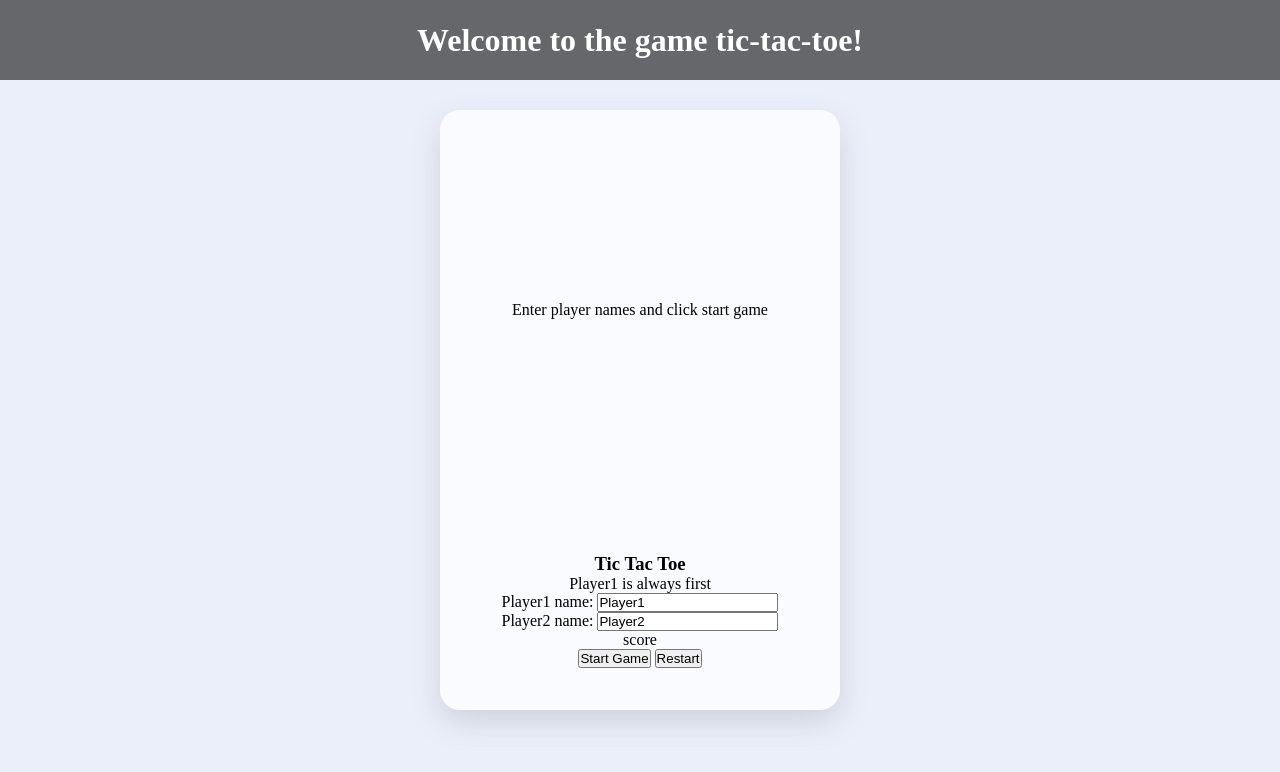
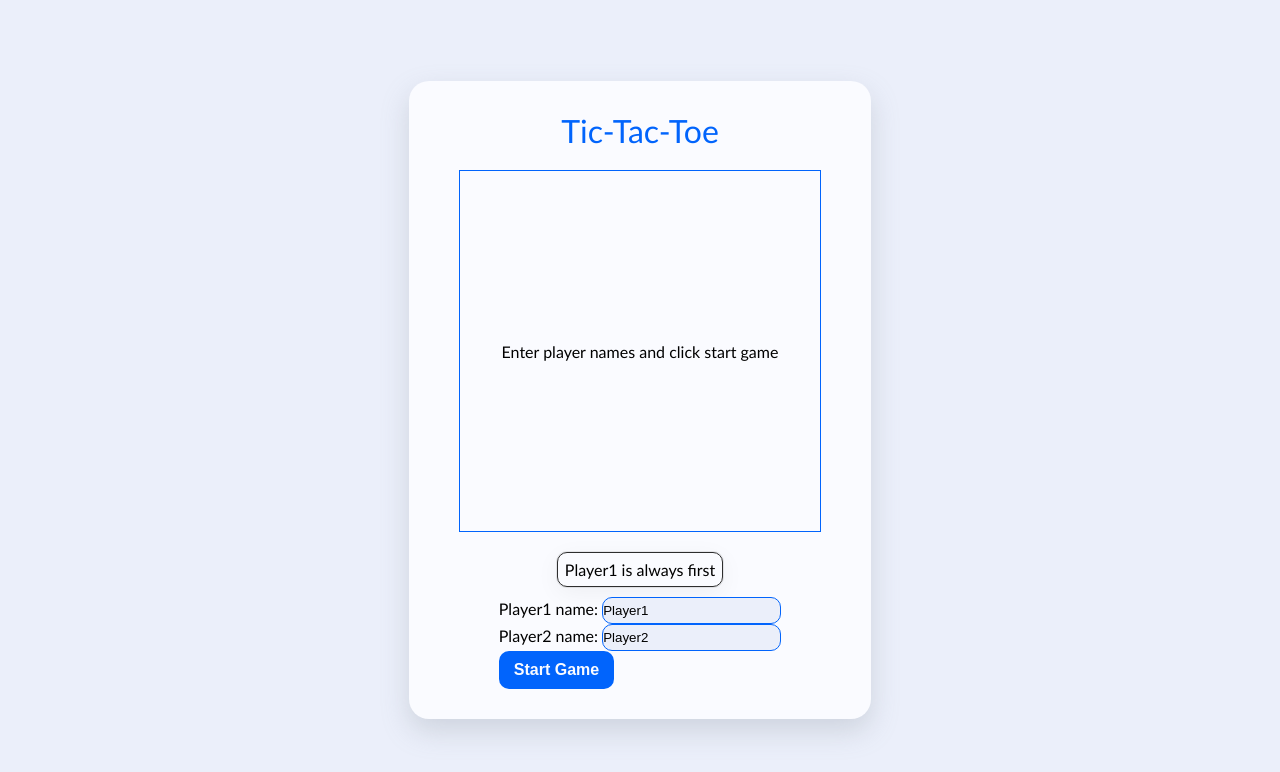
Before and after one commit to nikola88393/Tic-tac-toe-odin, a plain HTML site: page index.html in a window 1280 px wide. Drawn offline with Linux system fonts and the light colour scheme.

Commit message:
game now show only inputs before starting and only score while playing

```diff
--- a/index.html
+++ b/index.html
@@ -8,9 +8,9 @@
     <title>Tic-tac-toe</title>
 </head>
 <body>
-    <header><h1>Welcome to the game tic-tac-toe!</h1></header>
     <main>
         <div class="gameContainer">
+            <div class="header">Tic-Tac-Toe</div>
             <div class="boardContainer">
                 <div class="overlay announcer"></div>
                 <div class="board">
@@ -20,7 +20,6 @@
                 </div>
             </div>
             <div class="infoContainer">
-                <h3>Tic Tac Toe</h3>
                 <div class="announcer">
                     Player1 is always first
                 </div>
@@ -34,17 +33,18 @@
                         <label for="player2">Player2 name:</label>
                         <input type="text" id="player2" value="Player2">
                     </div>
+                    <button class="button" id="startGameButton">Start Game</button>
+
                 </div>
                 <div class="scoreBoard">
-                    score
+                    <!-- score -->
                     <p class="player1Score"></p>
                     <p class="player2Score"></p>
+                    <button class="button" id="restartGameButton">Restart Game</button>
                 </div>
 
-                <div class="controlButtons">
-                    <button id="startGameButton">Start Game</button>
-                    <button id="restartGameButton">Restart</button>
-                </div>
+                <!-- <div class="controlButtons"> -->
+                <!-- </div> -->
 
             </div>
         </div>
--- a/script.js
+++ b/script.js
@@ -115,6 +115,7 @@ let game = (function () {
             ];
 
             gameboard.drawBoard();
+            toggleInputsAndScore();
             setScoreCounter();
             markBoard();
         };
@@ -141,6 +142,7 @@ let game = (function () {
             container.appendChild(introText);
             gameboard.updateAnnouncer('Player1 is always first');
             gameboard.resetBoard();
+            toggleInputsAndScore();
         };
 
         restartButton.addEventListener('click', restartButtonClickHandler);
@@ -198,6 +200,17 @@ let game = (function () {
         setScoreCounter();
     }
 
+    let toggleInputsAndScore = () => {
+        let inputContainer = document.querySelector('.inputContainer');
+        let inputContainerStyle = window.getComputedStyle(inputContainer);
+        inputContainer.style.display = (inputContainerStyle.getPropertyValue('display') === 'block') ? 'none' : 'block';
+
+        let scoreContainer = document.querySelector('.scoreBoard');
+        let scoreContainerStyle = window.getComputedStyle(scoreContainer);
+        scoreContainer.style.display = (scoreContainerStyle.getPropertyValue('display') === 'none') ? 'block' : 'none';
+    };
+
+
     let timeout = () => {
         let overlay = document.querySelector('.overlay')
         overlay.style.display = 'flex';
--- a/style.css
+++ b/style.css
@@ -14,31 +14,31 @@ body {
     height: 100vh;
     overflow: hidden;
     background-color: var(--mainBackground);
+    font-family: 'Trebuchet MS', 'Lucida Sans Unicode', 'Lucida Grande', 'Lucida Sans', Arial, sans-serif;
 }
 
-header {
-    background-color: rgba(46, 46, 46, 0.7);
-    color: white;
-    height: 80px;
+main {
+    height: 100%;
     display: flex;
     align-items: center;
     justify-content: center;
 }
 
-main {
-    /* height: 100%; */
+.header {
     display: flex;
-    /* align-items: center; */
+    align-items: center;
     justify-content: center;
+    width: 100%;
+    height: 100%;
+    font-size: 2rem;
+    color: var(--blue);
 }
 
 .gameContainer {
-    margin-top: 30px;
+    padding: 30px;
     background-color: var(--boxBackground);
     display: flex;
     flex-direction: column;
-    width: 400px;
-    height: 600px;
     border-radius: 20px;
     box-shadow: var(--shadow);
     position: relative;
@@ -50,20 +50,23 @@ main {
     flex-direction: column;
     justify-content: center;
     align-items: center;
+    gap: 10px;
 }
 
 .boardContainer {
-    padding: 20px;
+    /* padding: 20px; */
+    margin: 20px;
     position: relative;
-    height: 100%;
+    /* height: 100%; */
+    /* width: 100%; */
     display: flex;
     align-items: center;
     justify-content: center;
 }
 
 .cell {
-    /* height: 70px; */
-    /* width: 70px; */
+    font-weight: 700;
+    color: black;
     display: flex;
     align-items: center;
     justify-content: center;
@@ -80,19 +83,62 @@ main {
 
 .board {
     display: grid;
+    border: 1px solid var(--blue);
+    height: 100%;
+    width: 100%;
     grid-template-columns: repeat(3, 120px);
     grid-template-rows: repeat(3, 120px);
 }
 
+.announcer {
+    border: 1px solid red;
+    padding: 7px;
+    border-radius: 10px;
+    border: 1px solid rgba(46, 46, 46, 1);
+    box-shadow: rgba(0, 0, 0, 0.05) 0px 6px 24px 0px, rgba(0, 0, 0, 0.08) 0px 0px 0px 1px;
+}
+
 .overlay {
     display: none;
+    padding: 0px;
     align-items: center;
     justify-content: center;
     background-color: rgba(46, 46, 46, 0.9);
     position: absolute;
-    border-top-left-radius: 20px;
-    border-top-right-radius: 20px;
+    border-radius: 0px;
+    font-weight: 700;
+    font-size: 2rem;
     width: 100%;
     height: 100%;
     color: var(--boxBackground);
 }
+
+.button {
+    border: none;
+    font-size: 1em;
+    padding: 10px 15px 10px 15px;
+    border-radius: 10px;
+    background-color: var(--blue);
+    color: var(--boxBackground);
+    font-weight: 600;
+}
+
+
+.player1name input,
+.player2name input {
+    border: none;
+    background-color: var(--mainBackground);
+    border: 1px solid var(--blue);
+    height: 25px;
+    border-radius: 10px;
+    /* margin: 5px; */
+}
+
+/* .player1name label,
+.player2name label {
+    color: ;
+} */
+
+.scoreBoard {
+    display: none;
+}
```
